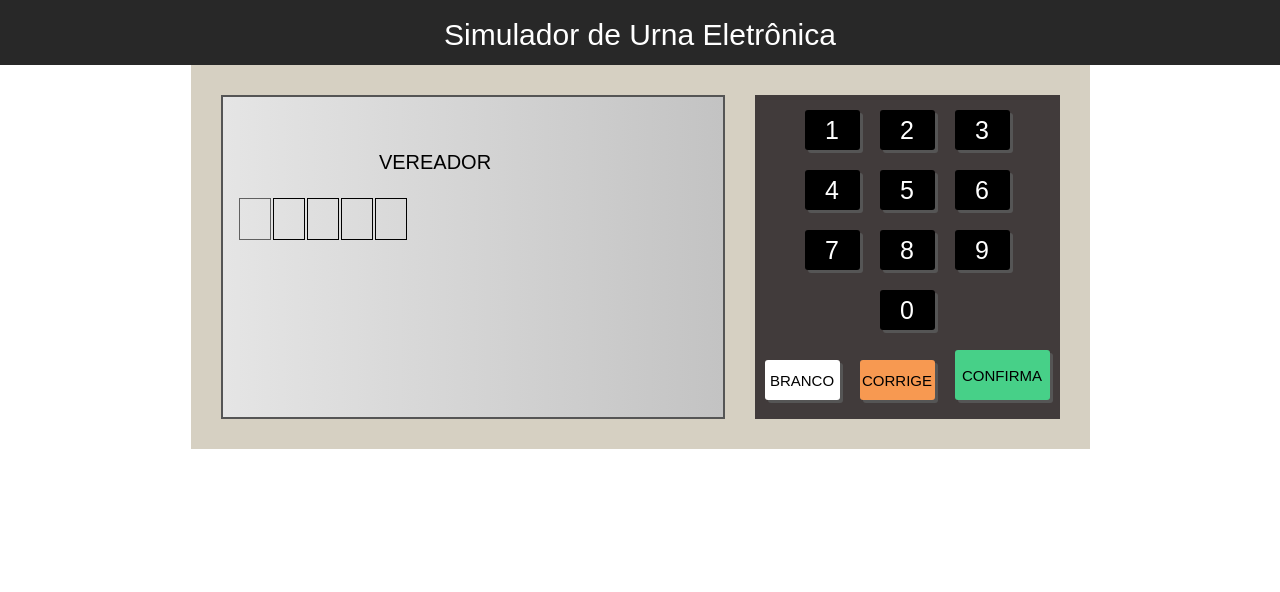
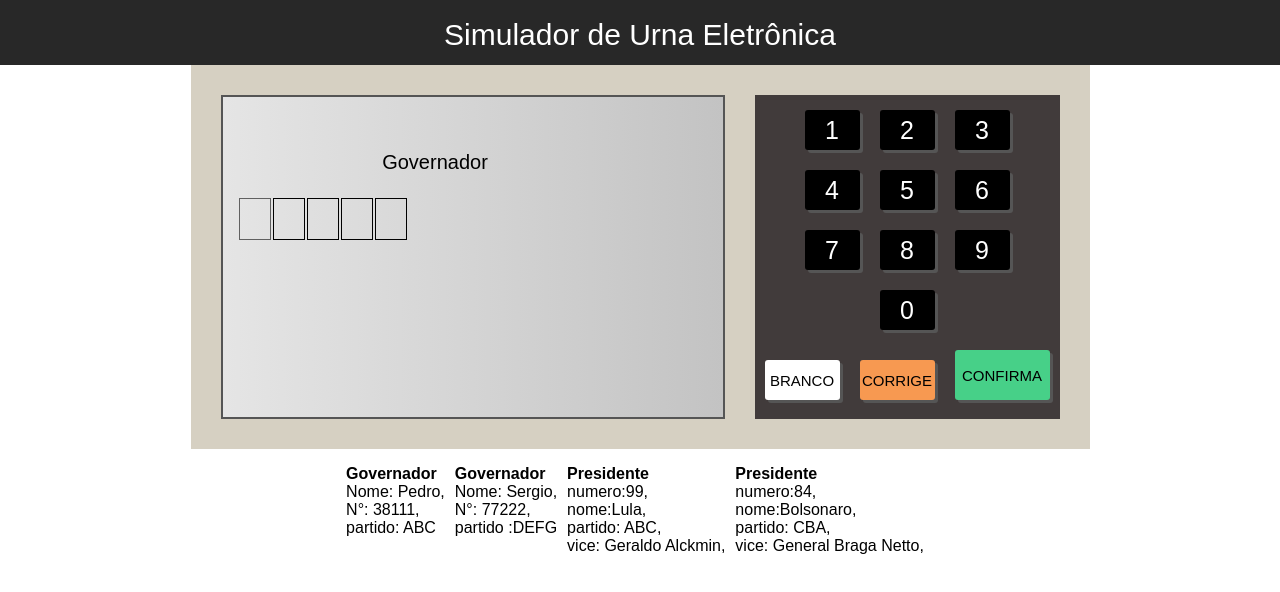
Before and after one commit to Haylagabriele/Urna-eletronica, a plain HTML site: page index.html in a window 1280 px wide. Drawn offline with Linux system fonts and the light colour scheme.

Commit message:
Mudança de pasta

```diff
--- a/etapas.js
+++ b/etapas.js
@@ -1,51 +1,51 @@
 let etapas = [
   {
-     titulo: 'VEREADOR',
+     titulo: 'Governador',
      numeros: 5,
      candidatos: [
 
       {
        numero: '38111',
-        nome: 'Fulano de tal',
+        nome: 'Pedro',
         partido: 'ABC',
         fotos: [
-        {url: 'vbvb.jpg', legenda: 'Vereador'}
+        {url: 'vbvb.jpg', legenda: 'Governador'}
           ]
 
       },
 
       {
         numero: '77222',
-        nome: 'Beltrano de tal',
+        nome: 'Sergio',
         partido :'DEFG',
         fotos:[
-          {url:'vice-pre.png', legenda:'vereador'}
+          {url:'vice-pre.png', legenda:'Governador'}
         ]
       },
     ]
   },
   {
-    titulo:'PREFEITO',
+    titulo:'Presidente',
     numeros: 2,
     candidatos: [
       {
         numero: '99',
-        nome: 'ciclano',
+        nome: 'Lula',
         partido: 'ABC',
-        vice: 'cic',
+        vice: 'Geraldo Alckmin',
         fotos:[
-          {url: 'images.png',legenda:'prefeito'},
-          {url: 'jhjik.jpg', legenda:'Vice-Prefeito', small:true}
+          {url: 'images.png',legenda:'Presidente'},
+          {url: 'jhjik.jpg', legenda:'Vice-Presidente', small:true}
         ]
       },
       {
         numero: '84',
-        nome: 'zulano',
-        partido: 'ABC',
-        vice: 'querti',
+        nome: 'Bolsonaro',
+        partido: 'CBA',
+        vice: 'General Braga Netto',
         fotos: [
-          {url: 'kkk.png',legenda:'prefeito'},
-          {url: 'prefeito ss.jpg', legenda:'Vice-Prefeito', small:true}
+          {url: 'kkk.png',legenda:'Presidente'},
+          {url: 'prefeito ss.jpg', legenda:'Vice-Presidente', small:true}
         ]
       }
     ]
--- a/index.html
+++ b/index.html
@@ -59,7 +59,50 @@
           </div>
       </div>
   </div>
+<div style="display: inline-flex;">
+<p style="margin-inline-end:10px;"><strong>Governador</strong>
+    <br>
+    Nome: Pedro,
+    <br>
+     N°: 38111,
+    <br>
+    partido: ABC
+</p>
 
+<p style="margin-inline-end:10px;"><strong>Governador</strong>
+    <br>
+    Nome: Sergio,
+    <br>
+     N°: 77222,
+     <br>
+    partido :DEFG
+</p>
+
+<p style="margin-inline-end:10px;"><strong>Presidente</strong>
+    <br>
+    numero:99,
+    <br>
+        nome:Lula,
+        <br>
+        partido: ABC,
+        <br>
+        vice: Geraldo Alckmin,
+</p>
+<p style="margin-inline-end:10px;"><strong>Presidente</strong>
+    <br>
+    numero:84,
+    <br>
+        nome:Bolsonaro,
+        <br>
+        partido: CBA,
+        <br>
+        vice: General Braga Netto,
+</p>
+
+
+
+
+</div>
   <script src="etapas.js"></script>
   <script src="script.js"></script>
 </body>
```
Also changed, not shown: image/images.png (renamed from urna/image/images.png), image/jhjik.jpg (renamed from urna/image/jhjik.jpg), image/kkk.png (renamed from urna/image/kkk.png), image/prefeito ss.jpg (renamed from urna/image/prefeito ss.jpg), image/vbvb.jpg (renamed from urna/image/vbvb.jpg), image/vice-pre.png (renamed from urna/image/vice-pre.png).
